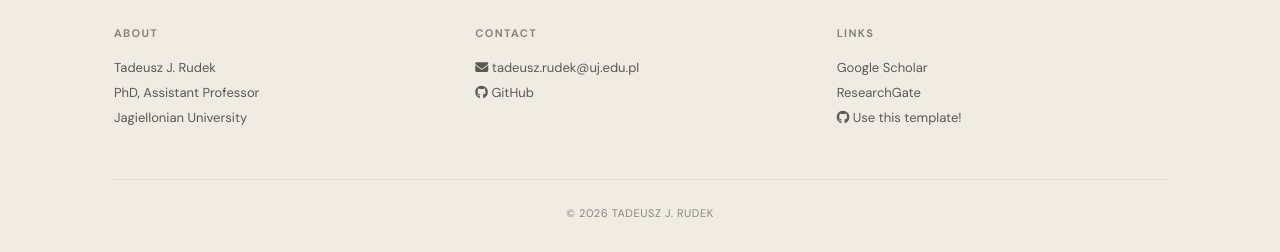
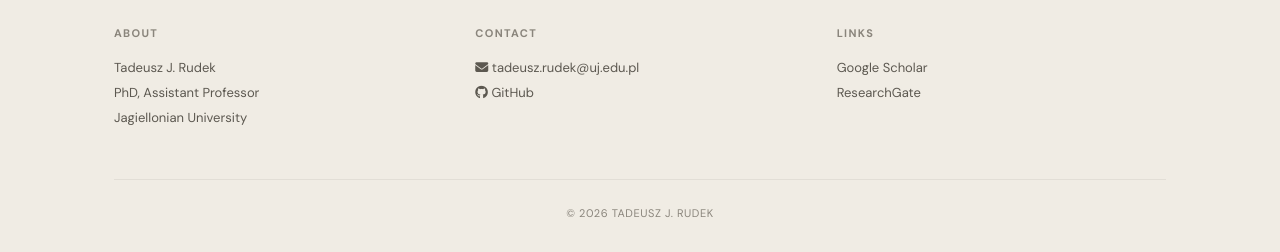
Before and after one commit to tadeuszrudek/tadeuszrudek.github.io, a Jekyll site: the page built from _pages/home.md, in a window 1280 px wide. Shown: the part 1713-1965 px from the top of the page. Built offline with Jekyll 4.4.1, drawn with Linux system fonts in a browser that asks for light colours; a style sheet for code colours, icons or effects is not loaded.

Commit message:
Remove sbryngelson links

```diff
--- a/_includes/footer.html
+++ b/_includes/footer.html
@@ -20,7 +20,6 @@
       <p>
         {% if site.links.google_scholar and site.links.google_scholar != "" %}<a href="{{ site.links.google_scholar }}"><i class="ai ai-google-scholar"></i> Google Scholar</a><br>{% endif %}
         {% if site.links.researchgate and site.links.researchgate != "" %}<a href="{{ site.links.researchgate }}"><i class="ai ai-researchgate"></i> ResearchGate</a><br>{% endif %}
-        <a href="https://github.com/sbryngelson/academic-website-template"><i class="fa-brands fa-github"></i> Use this template!</a>
       </p>
     </div>
   </div>
```
